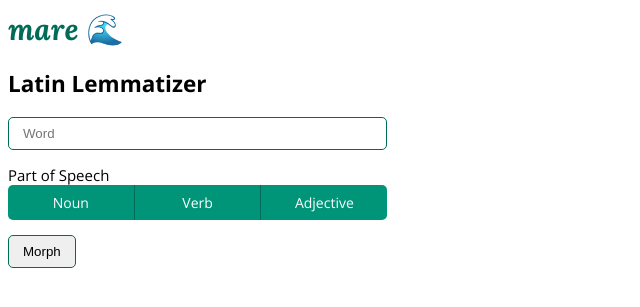
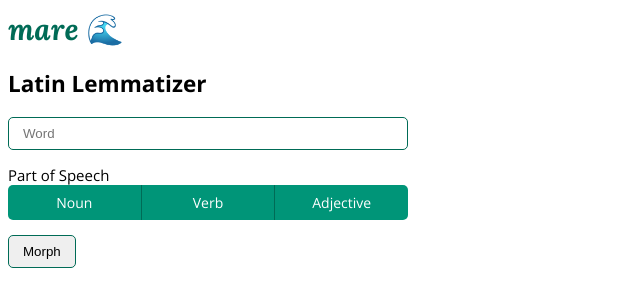
Before and after one commit to wavid-b/getFormHosting, a Flask app: page /form in a window 1280 px wide. Shown: the top 307 px of the page, without its empty margins (0-640 px from the left). Run offline with Flask 3, Linux system fonts and the light colour scheme.

Commit message:
Fix CSS layout issues

```diff
--- a/static/style.css
+++ b/static/style.css
@@ -30,6 +30,8 @@ input[type=text], select {
 
 .inputWord {
   width: 30%;
+  min-width: 400px;
+  display: flex;
 }
 
 
@@ -43,6 +45,7 @@ input[type=text], select {
 /* radio button styling */
 .formButtons, .gender, .number, .person, .voice, .degree {
   width: 30%;
+  min-width: 400px;
   display: flex;
 }
 
--- a/templates/form.html
+++ b/templates/form.html
@@ -11,6 +11,7 @@
 </head>
 
 <a href = "/" class = "homeLink"><h1 class="mareTitle">mare</h1><h1 style = "display: inline;"> 🌊</h1></a>
+<div class = "formDiv">
 <h2>Latin Lemmatizer</h2>
 <form id = "lemmatizerForm" action="#" method = "post">
     <p>
@@ -231,6 +232,7 @@
 </div>
 
 <p><input type="submit" value="Morph" class="morph" /></p>
+</div>
 
 
 
```
